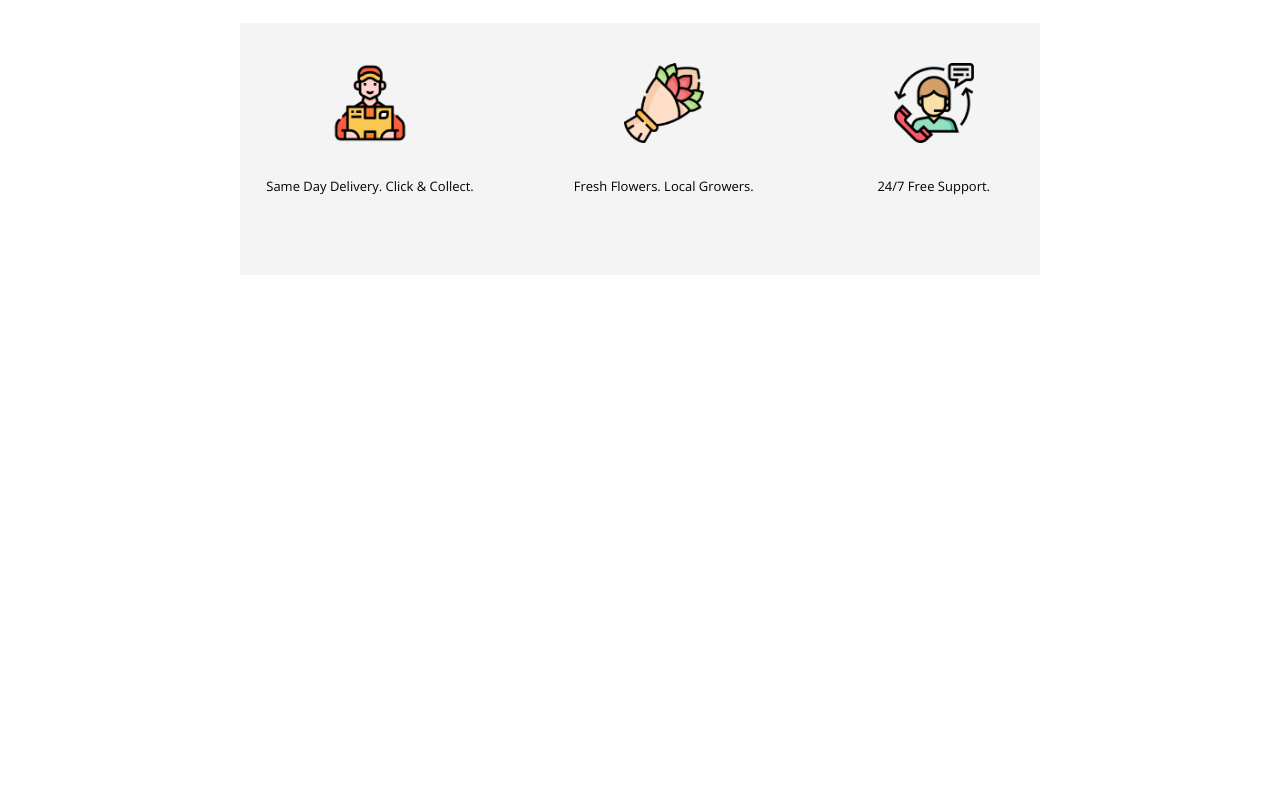
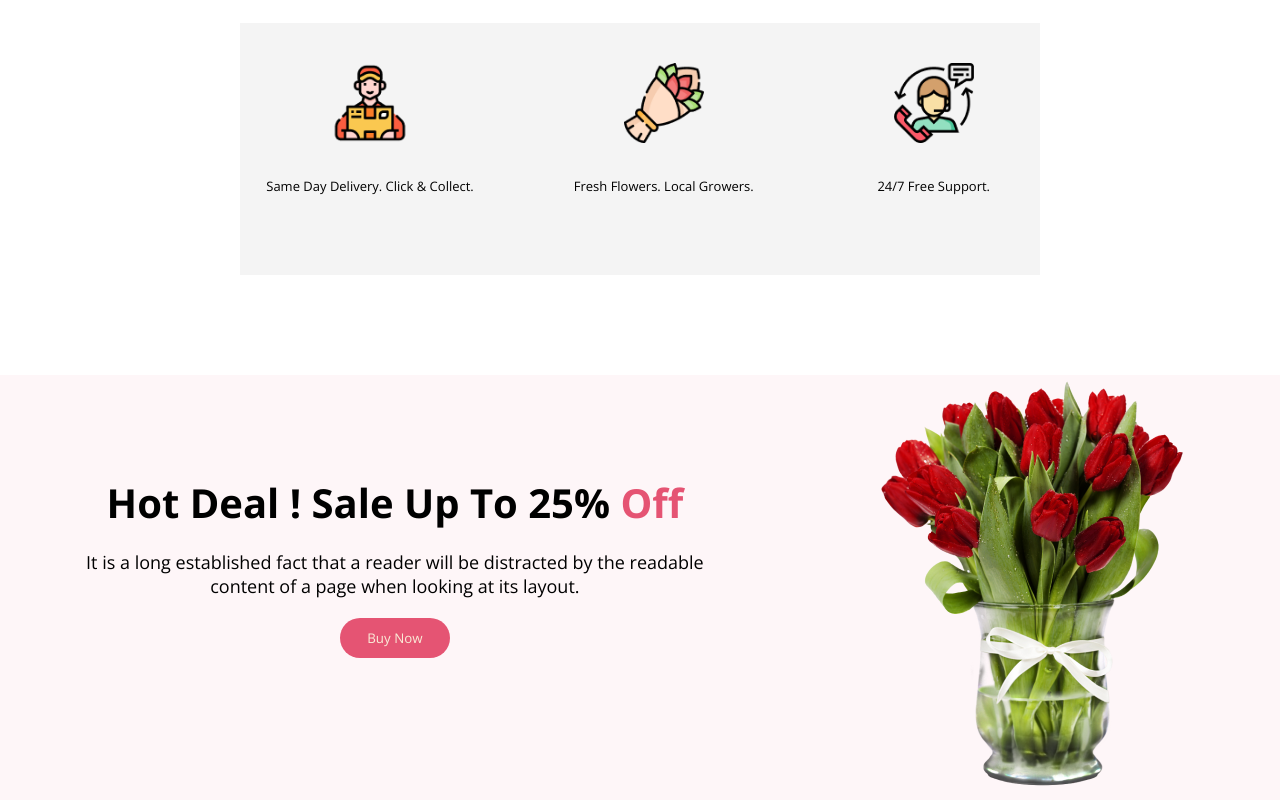
Before and after one commit to Ahammad204/Flower-shop, a plain HTML site: page index.html in a window 1280 px wide. Shown: the part 1230-2030 px from the top of the page. Before the commit the page ends 1505 px from the top, so only its background shows below. Drawn offline with nearby package versions, Linux system fonts and the light colour scheme.

Commit message:
added deal section

```diff
--- a/index.html
+++ b/index.html
@@ -98,7 +98,32 @@
         </div>
     </div>
 
+<!-- Deal Section -->
+<div class="deal-container">
+    <div class="deal-details">
 
+        <h1 class="deal-title">
+            Hot Deal ! Sale Up To 25% <span>Off</span>
+        </h1>
+       <p class="deal-discription">
+        It is a long established fact that a reader will be distracted by the readable <br> content of a page when looking at its layout.
+       </p>
+       <button class="btn">
+        Buy Now
+       </button>
+
+    </div>
+
+    <div class="deal-images">
+        <img src="./images/pngwing 8.png" alt="">
+    </div>
+</div>
+
+<!-- Product section -->
+
+<div class="product-container">
+
+</div>
 
 </main>
 
--- a/styles/style.css
+++ b/styles/style.css
@@ -133,3 +133,31 @@
     margin-bottom: 80px;
     margin-top: 20px;
 }
+
+
+/* Deal section style */
+
+.deal-container{
+    background-color: rgba(229, 84, 115, 0.05);
+    display: flex;
+    margin-top: 100px;
+    justify-content: space-around;
+    text-align: center;
+
+}
+.deal-details{
+    margin-top: 100px;
+}
+.deal-title{
+   font-size: 40px;
+   margin-bottom: 20px;
+}
+.deal-discription{
+    font-size: 18px;
+    margin-bottom: 20px;
+}
+.deal-title>span{
+    color: rgba(229, 84, 115, 1);
+}
+
+/* product section style */
```
